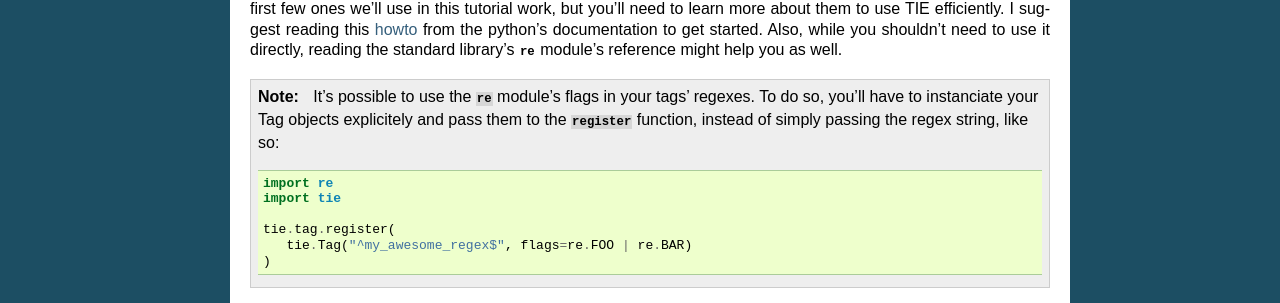
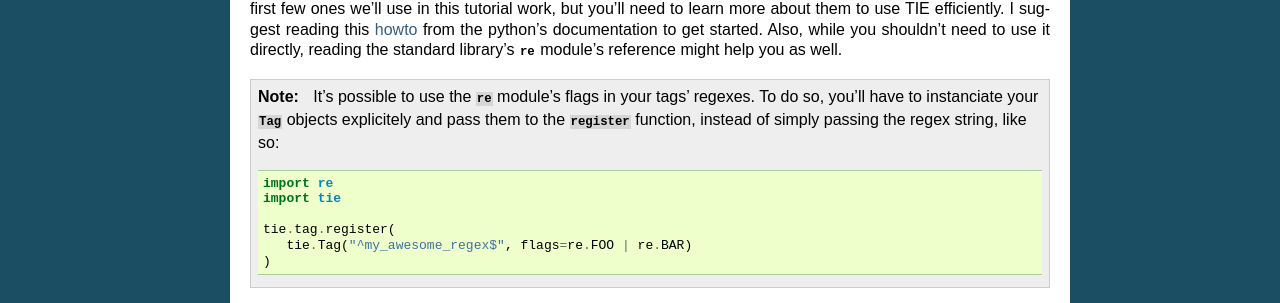
Before and after one commit to raphigaziano/TIE, a Sphinx documentation site: the page built from doc/source/tutorial.rst, in a window 1280 px wide. Shown: the part 1602-1905 px from the top of the page. Built offline with Sphinx 7.4.7, drawn with Linux system fonts in a browser that asks for light colours; some of the changed lines change nothing that is shown.

Commit message:
crossrefs tweaks

```diff
--- a/doc/source/tutorial.rst
+++ b/doc/source/tutorial.rst
@@ -126,8 +126,10 @@
 .. note::
 
    It's possible to use the :mod:`re` module's flags in your tags' regexes.
-   To do so, you'll have to instanciate your Tag objects explicitely and pass
-   them to the :func:`register <tie.tag.register>`
+   To do so, you'll have to instanciate your
+   :class:`Tag <tie.tag.Tag>`
+   objects explicitely and pass them to the
+   :func:`register <tie.tag.register>`
    function, instead of simply passing the regex string, like so:
 
    ::
```
